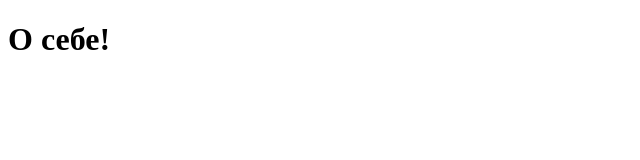
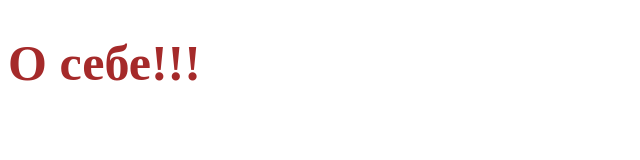
Before and after one commit to Sitkov/unit01, a plain HTML site: page index.html in a window 1280 px wide. Shown: the whole page, without its empty margins (0-640 px from the left). Drawn offline with Linux system fonts and the light colour scheme.

Commit message:
conflict

```diff
--- a/index.html
+++ b/index.html
@@ -1,11 +1,12 @@
 <!DOCTYPE html>
 <html lang="en">
 <head>
+    <link rel="stylesheet" href="style.css">
     <meta charset="UTF-8">
     <meta name="viewport" content="width=device-width, initial-scale=1.0">
     <title>О себе</title>
 </head>
 <body>
-<h1>О себе!</h1>
+<h1>О себе!!!</h1>
 </body>
 </html>
```
Also changed, not shown: 1 other file.
